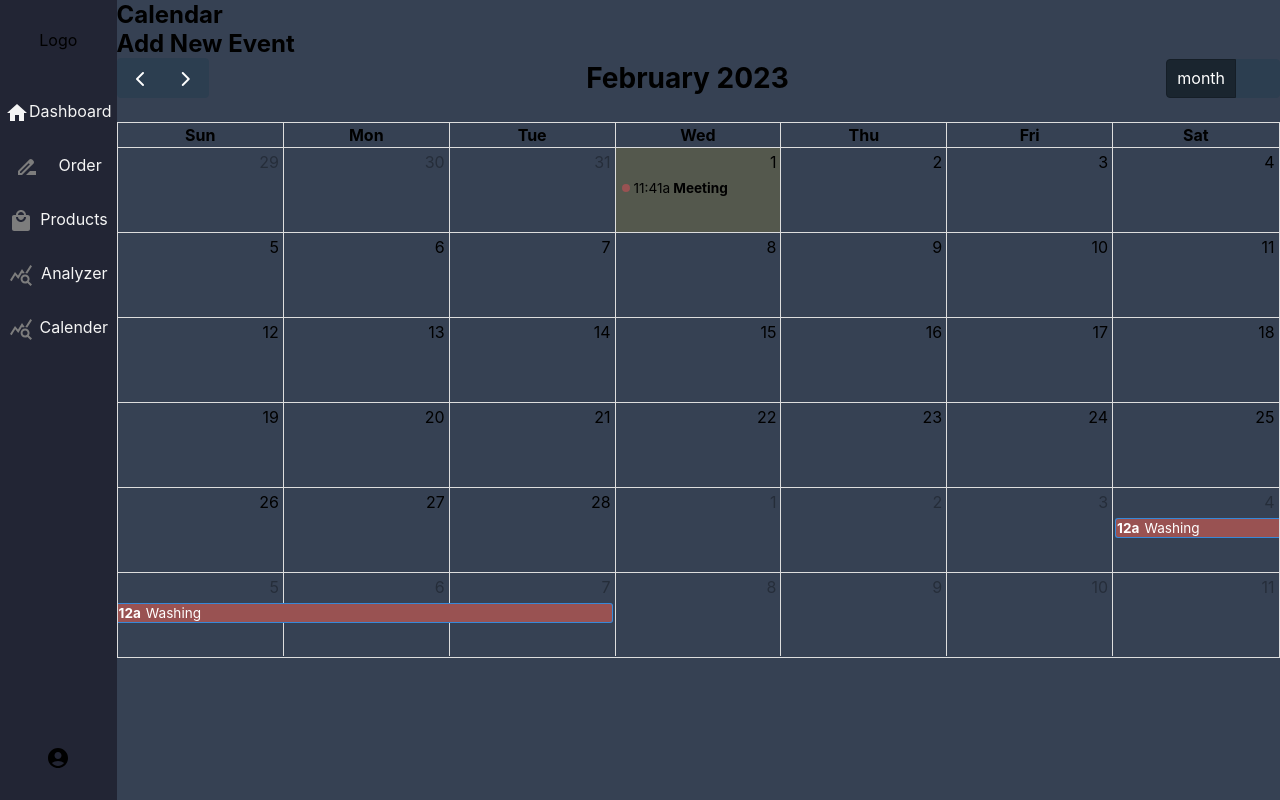
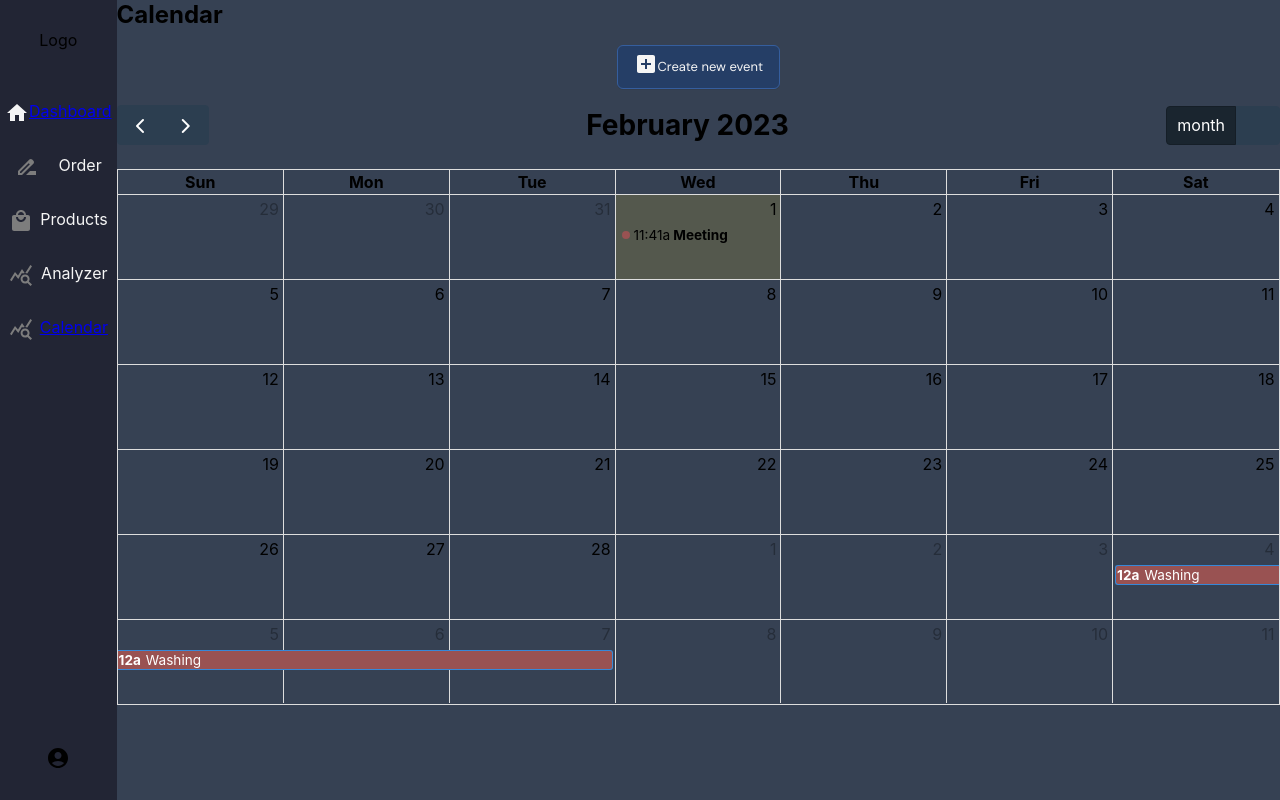
Before and after one commit to saeedo-khan/admin_dashboard, a React (Create React App) app: page /calendar in a window 1280 px wide. Built offline with nearby package versions, Linux system fonts and the light colour scheme.

Commit message:
added button to open modal and add new events

```diff
--- a/src/components/layout/Sidebar/Sidebar.tsx
+++ b/src/components/layout/Sidebar/Sidebar.tsx
@@ -6,6 +6,7 @@ import LocalMallIcon from "@mui/icons-material/LocalMall";
 import QueryStatsIcon from "@mui/icons-material/QueryStats";
 import AccountCircleIcon from "@mui/icons-material/AccountCircle";
 import { Tooltip } from "@mui/material";
+import { Link } from "react-router-dom";
 const Sidebar: React.FC = () => {
   return (
     <div className="Sidebar">
@@ -18,7 +19,9 @@ const Sidebar: React.FC = () => {
                 <HomeIcon />
               </Tooltip>
             </span>
-            <span className="side-text">Dashboard</span>
+            <span className="side-text">
+              <Link to="/">Dashboard</Link>
+            </span>
           </li>
           <li>
             <span className="side-icon">
@@ -50,7 +53,9 @@ const Sidebar: React.FC = () => {
                 <QueryStatsIcon />
               </Tooltip>
             </span>
-            <span className="side-text">Calender</span>
+            <span className="side-text">
+              <Link to="calendar">Calendar</Link>
+            </span>
           </li>
         </ul>
         <div className="footer-sidebar">
--- a/src/pages/Calendar/Calendar.scss
+++ b/src/pages/Calendar/Calendar.scss
@@ -1,35 +1,51 @@
 @import "../../sassStyles/mixins";
-.Calendar{
+
+.Calendar {
     background-color: #364153;
     height: 100%;
 }
-.wrapp-calendar{
+
+.wrapp-calendar {
     max-width: 1400px;
     margin: 0 auto;
 }
 
-.modal-add-event{
+.modal-add-event {
     @include centerElement(column);
 }
 
-.add-event{
+.add-event {
     @include centerElement(column);
     background-color: #2a2a2a;
     height: 500px;
     width: 400px;
     border-radius: 20px;
 
-    .title-event{
+    .title-event {
         @include inputStyle();
         width: 200px !important;
         display: block;
     }
-    input[type="text"]{
+
+    input[type="text"] {
         @extend .title-event;
     }
-    .add-event-btn{
+
+    .add-event-btn {
         button {
             @include btn()
         }
     }
 }
+
+.icon-create-evt {
+    color: orange;
+    @include centerElement();
+
+    button {
+        @include btn(#253e66, #355e9e);
+        display: inline-flex;
+        align-items: center;
+        justify-content: space-around;
+    }
+}
--- a/src/pages/Calendar/Calender.tsx
+++ b/src/pages/Calendar/Calender.tsx
@@ -9,6 +9,8 @@ import DatePicker from "react-datepicker";
 import "react-datepicker/dist/react-datepicker.css";
 import Modal from "@mui/material/Modal";
 import { inElement } from "../../helpers/CalendarHelpers";
+import AddBoxIcon from "@mui/icons-material/AddBox";
+import { IconButton } from "@mui/material";
 const events = [
   { title: "Meeting", start: new Date(), end: new Date() },
   { title: "Washing", start: new Date(2023, 2, 4), end: new Date(2023, 2, 8) },
@@ -26,17 +28,6 @@ const Calendar: React.FC = () => {
   const handleOpen = () => setOpen(true);
   const handleClose = () => setOpen(false);
   function handleAddNewEvent() {
-    for (let i = 0; i < allEvents.length; i++) {
-      const d1 = new Date(allEvents[i].start);
-      const d2 = new Date(newEvent.start);
-      const d3 = new Date(allEvents[i].end);
-      const d4 = new Date(newEvent.end);
-
-      if ((d1 <= d2 && d2 <= d3) || (d1 <= d4 && d4 <= d3)) {
-        alert("CLASH");
-        break;
-      }
-    }
     setAllEvents([...allEvents, newEvent]);
     setNewEvent({
       title: "",
@@ -64,7 +55,7 @@ const Calendar: React.FC = () => {
     <div className="Calendar">
       <div className="wrapp-calendar">
         <h2>Calendar</h2>
-        <h2 onClick={handleOpen}>Add New Event</h2>
+
         <Modal
           open={open}
           onClose={handleClose}
@@ -104,7 +95,16 @@ const Calendar: React.FC = () => {
             </div>
           </div>
         </Modal>
+
         <div ref={container}>
+          <div className="icon-create-evt">
+            <button onClick={handleOpen}>
+              <div >
+                <AddBoxIcon />
+              </div>
+              <div>Create new event</div>
+            </button>
+          </div>
           <FullCalendar
             plugins={[dayGridPlugin, timeGridPlugin, interactionPlugin]}
             initialView="dayGridMonth"
--- a/src/sassStyles/_mixins.scss
+++ b/src/sassStyles/_mixins.scss
@@ -50,7 +50,7 @@ $small: 480px;
     outline-color: $outColor;
 }
 
-@mixin btn($bgColor: #0f4eb3, $txtColor: whiteSmoke){
+@mixin btn($bgColor: #0f4eb3,$brColor:rgb(9, 35, 184), $txtColor: whiteSmoke){
     padding: 6px 16px;
     margin: 1rem 0.5rem;
     border-radius: 6px;
@@ -61,14 +61,14 @@ $small: 480px;
     font-weight: 400;
     line-height: 20px;
     font-family: $base-font-family;
-    border: 1px solid rgb(9, 35, 184);
+    border: 1px solid $brColor;
     box-shadow: rgba(27, 31, 35, .1) 0 1px 0;
     user-select: none;
     display: inline-block;
     white-space: nowrap;
     position: relative;
     &:hover{
-        background-color: #134698;
+        background-color: $brColor;
         transition: all 0.1s ease-in-out;
     }
 }
```
